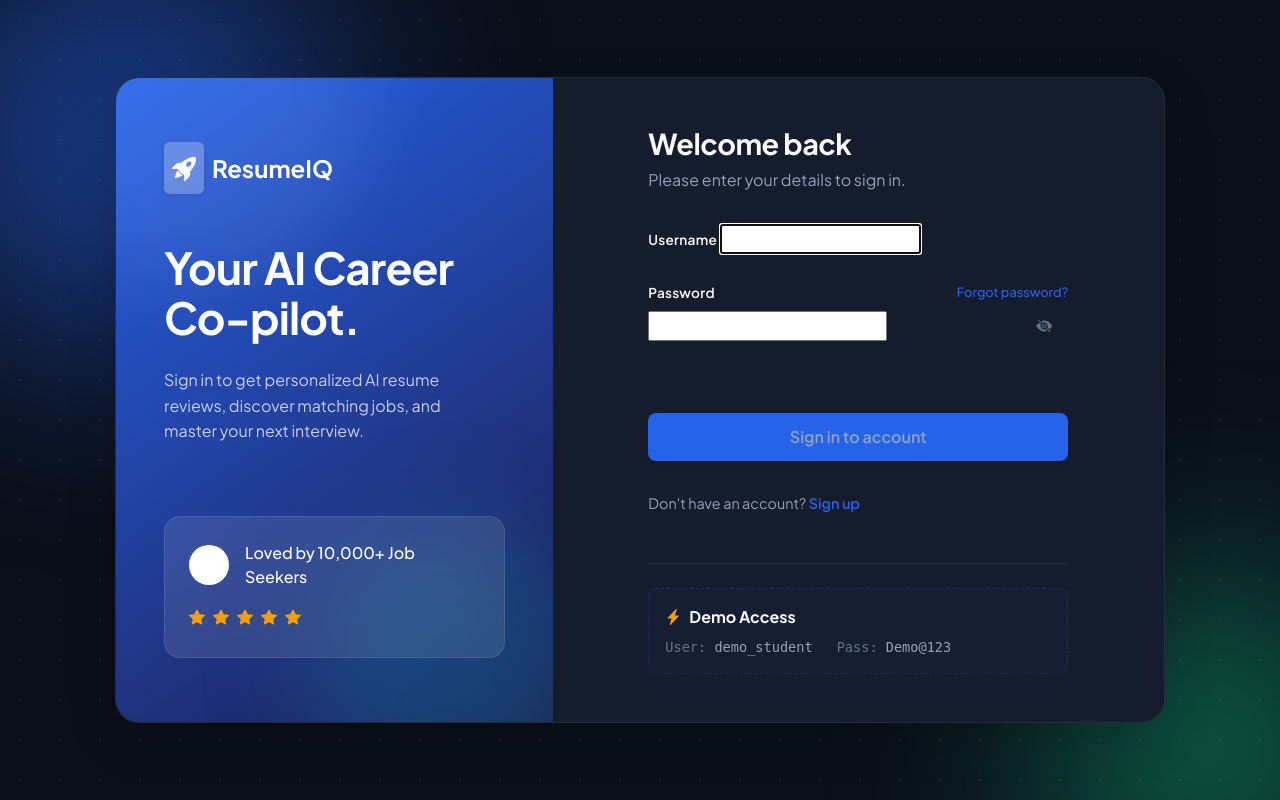
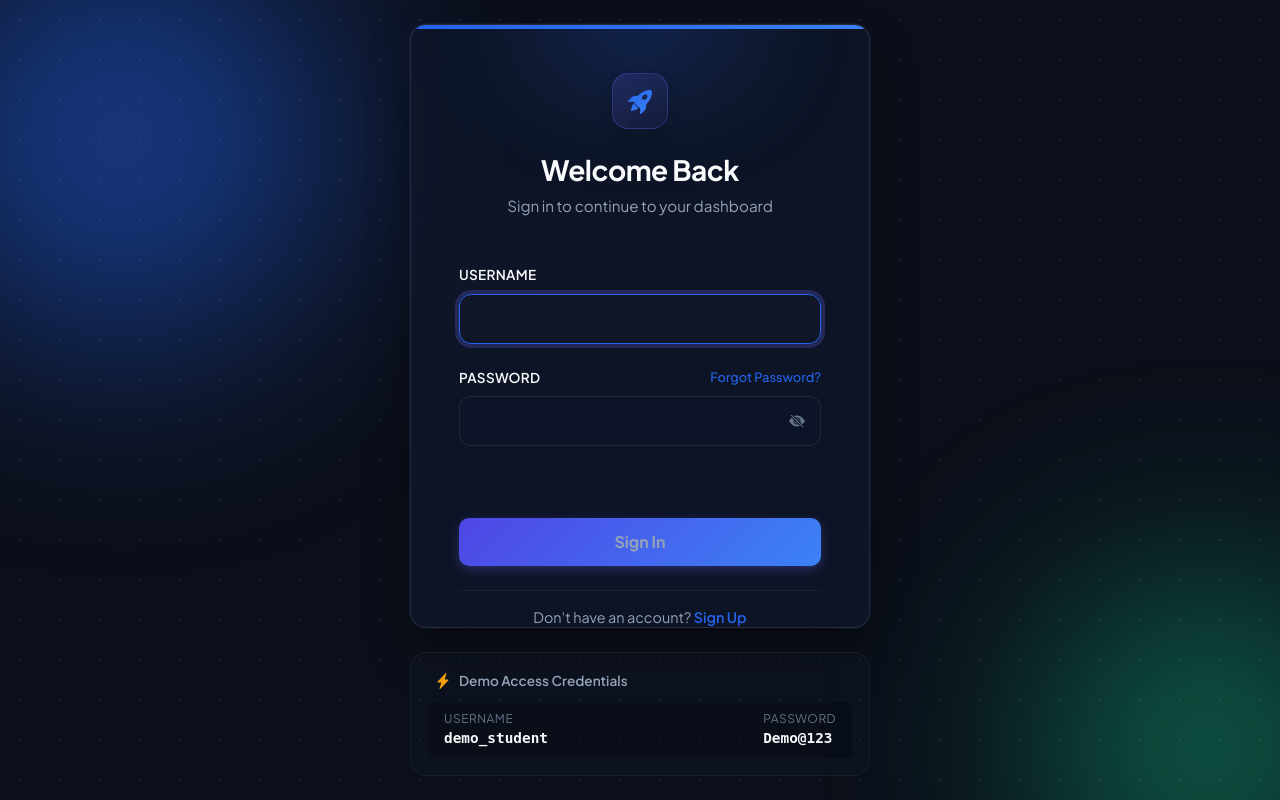
Before and after one commit to Kashyap-Chaudhari/ResumeIQ, a Django app: page /login/ in a window 1280 px wide. Run offline with Django 5.2, Linux system fonts and the light colour scheme.

Commit message:
Fix login layout and styling

```diff
--- a/templates/core/login.html
+++ b/templates/core/login.html
@@ -4,139 +4,104 @@
 {% block title %}Login - ResumeIQ{% endblock %}
 
 {% block auth_content %}
-<div class="container-fluid px-3 py-4 d-flex justify-content-center align-items-center" style="min-height: 100vh; position: relative; z-index: 2;">
-    <div class="row w-100 animate-fade-up shadow-lg" style="max-width: 1050px; border-radius: 24px; overflow: hidden; background: var(--bg-card); border: 1px solid var(--border-color);">
+<div class="auth-card animate-fade-up" style="max-width: 460px; padding: 48px; background: rgba(15, 23, 42, 0.75); border: 1px solid rgba(255, 255, 255, 0.1); box-shadow: 0 25px 50px -12px rgba(0, 0, 0, 0.5), 0 0 0 1px rgba(99, 102, 241, 0.1);">
 
-        <!-- Left Side: Brand & Feature Highlights -->
-        <div class="col-lg-5 d-none d-lg-flex flex-column justify-content-between p-5 position-relative" style="background: linear-gradient(145deg, var(--accent-indigo) 0%, #1e1b4b 100%);">
-            <!-- Decorative Elements -->
-            <div class="position-absolute" style="top: -150px; left: -100px; width: 350px; height: 350px; background: rgba(255,255,255,0.08); border-radius: 50%; filter: blur(40px);"></div>
-            <div class="position-absolute" style="bottom: -100px; right: -50px; width: 300px; height: 300px; background: rgba(6, 182, 212, 0.2); border-radius: 50%; filter: blur(50px);"></div>
+    <!-- Top decorative glow inside the card -->
+    <div style="position: absolute; top: -50px; left: 50%; transform: translateX(-50%); width: 200px; height: 100px; background: var(--accent-indigo); filter: blur(60px); opacity: 0.3; pointer-events: none;"></div>
 
-            <div class="position-relative z-1 mb-5 mt-3">
-                <div class="d-flex align-items-center gap-2 mb-5">
-                    <div class="bg-white bg-opacity-25 rounded p-2 d-flex align-items-center justify-content-center shadow-sm">
-                        <i class="bi bi-rocket-takeoff-fill text-white fs-4"></i>
+    <div class="text-center mb-5 position-relative z-1">
+        <div class="mx-auto mb-4 d-flex align-items-center justify-content-center" style="width: 56px; height: 56px; background: linear-gradient(135deg, rgba(99,102,241,0.2) 0%, rgba(99,102,241,0.05) 100%); border: 1px solid rgba(99,102,241,0.3); border-radius: 16px; box-shadow: 0 8px 16px rgba(0,0,0,0.1);">
+            <i class="bi bi-rocket-takeoff-fill" style="font-size: 24px; background: var(--gradient-brand); -webkit-background-clip: text; -webkit-text-fill-color: transparent;"></i>
         </div>
-                    <span class="fs-4 fw-bold text-white tracking-tight">ResumeIQ</span>
+        <h2 class="fw-bold mb-2" style="color: var(--text-primary); letter-spacing: -0.5px; font-size: 1.75rem;">Welcome Back</h2>
+        <p class="text-secondary mb-0" style="font-size: 0.95rem;">Sign in to continue to your dashboard</p>
     </div>
 
-                <h1 class="fw-bolder text-white mb-3" style="font-size: 2.75rem; line-height: 1.15; letter-spacing: -0.02em;">
-                    Your AI Career<br>Co-pilot.
-                </h1>
-                <p class="text-white text-opacity-75 fs-6 pe-4 mt-4" style="line-height: 1.6;">
-                    Sign in to get personalized AI resume reviews, discover matching jobs, and master your next interview.
-                </p>
-            </div>
-
-            <div class="position-relative z-1 bg-white bg-opacity-10 p-4 rounded-4 border border-white border-opacity-10 backdrop-blur-sm mb-3">
-                <div class="d-flex align-items-center gap-3 mb-3">
-                    <div class="bg-white bg-opacity-20 rounded-circle d-flex align-items-center justify-content-center" style="width: 40px; height: 40px;">
-                        <i class="bi bi-quote text-white fs-5"></i>
-                    </div>
-                    <div class="text-white fw-medium">Loved by 10,000+ Job Seekers</div>
-                </div>
-                <div class="d-flex gap-2 mb-1">
-                    <i class="bi bi-star-fill text-warning"></i>
-                    <i class="bi bi-star-fill text-warning"></i>
-                    <i class="bi bi-star-fill text-warning"></i>
-                    <i class="bi bi-star-fill text-warning"></i>
-                    <i class="bi bi-star-fill text-warning"></i>
-                </div>
-            </div>
-        </div>
-
-        <!-- Right Side: Login Form -->
-        <div class="col-12 col-lg-7 p-4 p-md-5 d-flex flex-column justify-content-center position-relative" style="background: var(--bg-card);">
-            <div class="w-100 mx-auto" style="max-width: 420px;">
-                <div class="text-center text-lg-start mb-4 pb-2">
-                    <h3 class="fw-bold mb-2" style="color: var(--text-primary); letter-spacing: -0.5px; font-size: 1.8rem;">Welcome back</h3>
-                    <p class="text-secondary mb-0">Please enter your details to sign in.</p>
-                </div>
-
-                <form method="POST" action="{% url 'login' %}" id="loginForm">
+    <form method="POST" action="{% url 'login' %}" id="loginForm" class="position-relative z-1">
         {% csrf_token %}
 
         {% if form.non_field_errors %}
-                    <div class="alert alert-danger p-3 mb-4 rounded-3 d-flex gap-2 align-items-start" style="font-size: 0.9rem; border: 1px solid rgba(244,63,94,0.2); background: rgba(244,63,94,0.05); color: var(--accent-rose);">
-                        <i class="bi bi-exclamation-triangle-fill mt-1"></i>
+        <div class="alert alert-danger p-3 mb-4 rounded-3 d-flex gap-3 align-items-center" style="font-size: 0.9rem; border: 1px solid rgba(244,63,94,0.3); background: rgba(244,63,94,0.1); color: #fda4af;">
+            <i class="bi bi-exclamation-triangle-fill fs-5"></i>
             <div>{{ form.non_field_errors|join:", " }}</div>
         </div>
         {% endif %}
 
         <div class="mb-4">
-                        <label for="{{ form.username.id_for_label }}" class="form-label fw-semibold mb-2" style="color: var(--text-primary); font-size: 0.85rem;">{{ form.username.label }}</label>
+            <label for="{{ form.username.id_for_label }}" class="form-label d-block fw-semibold mb-2" style="color: var(--text-primary); font-size: 0.85rem; letter-spacing: 0.3px;">USERNAME</label>
             {{ form.username }}
             {{ form.username.errors }}
         </div>
 
         <div class="mb-4">
             <div class="d-flex justify-content-between align-items-center mb-2">
-                            <label for="{{ form.password.id_for_label }}" class="form-label fw-semibold mb-0" style="color: var(--text-primary); font-size: 0.85rem;">{{ form.password.label }}</label>
-                            <a href="#" class="text-decoration-none transition-smooth" style="color: var(--accent-indigo); font-size: 0.8rem; font-weight: 500;">Forgot password?</a>
+                <label for="{{ form.password.id_for_label }}" class="form-label fw-semibold mb-0" style="color: var(--text-primary); font-size: 0.85rem; letter-spacing: 0.3px;">PASSWORD</label>
+                <a href="#" class="text-decoration-none transition-fast hover-glow" style="color: var(--accent-indigo); font-size: 0.8rem; font-weight: 500;">Forgot Password?</a>
             </div>
             <div class="password-wrapper position-relative">
                 {{ form.password }}
-                            <i class="bi bi-eye-slash-fill password-toggle position-absolute top-50 translate-middle-y end-0 pe-3 cursor-pointer text-muted" id="togglePassword" title="Show password" style="cursor: pointer;"></i>
+                <i class="bi bi-eye-slash-fill password-toggle position-absolute top-50 translate-middle-y end-0 pe-3" id="togglePassword" title="Show password" style="cursor: pointer; color: var(--text-muted); transition: color 0.2s;"></i>
             </div>
             {{ form.password.errors }}
         </div>
 
         <div class="mb-4 form-check d-flex align-items-center gap-2">
             {{ form.remember_me }}
-                        <label class="form-check-label text-secondary" for="{{ form.remember_me.id_for_label }}" style="font-size: 0.85rem; cursor: pointer;">
+            <label class="form-check-label text-secondary" for="{{ form.remember_me.id_for_label }}" style="font-size: 0.85rem; cursor: pointer; user-select: none;">
                 {{ form.remember_me.label }}
             </label>
         </div>
 
-                    <button type="submit" class="btn btn-primary w-100 text-center py-2 fw-semibold shadow-sm" id="loginBtn" style="font-size: 1rem; height: 48px; background: var(--accent-indigo); border: none; border-radius: 8px; transition: all 0.2s;">
-                        <span class="btn-text">Sign in to account</span>
+        <button type="submit" class="btn w-100 text-center py-2 fw-bold" id="loginBtn" style="font-size: 1rem; height: 48px; background: linear-gradient(135deg, #4F46E5 0%, #3B82F6 100%); color: white; border: none; border-radius: 10px; box-shadow: 0 4px 12px rgba(99, 102, 241, 0.3); transition: all 0.2s ease;">
+            <span class="btn-text">Sign In</span>
         </button>
     </form>
 
-                <div class="text-center text-lg-start mt-4 pt-2">
-                    <p class="text-secondary mb-0" style="font-size: 0.9rem;">Don't have an account? <a href="{% url 'register' %}" class="transition-smooth" style="color: var(--accent-indigo); text-decoration: none; font-weight: 600;">Sign up</a></p>
-                </div>
-
-                <!-- Demo Account Accordion / Subtle Card -->
-                <div class="mt-5 pt-4 border-top" style="border-color: var(--border-color) !important;">
-                    <div class="p-3 rounded-3" style="background: rgba(37, 99, 235, 0.03); border: 1px dashed rgba(99, 102, 241, 0.2);">
-                        <div class="d-flex align-items-center gap-2 mb-2">
-                            <i class="bi bi-lightning-charge-fill text-warning"></i>
-                            <span class="fw-bold fs-6" style="color: var(--text-primary);">Demo Access</span>
-                        </div>
-                        <div class="d-flex flex-wrap gap-4 text-secondary mt-1" style="font-size: 0.85rem; font-family: monospace;">
-                            <div><span class="text-muted">User:</span> demo_student</div>
-                            <div><span class="text-muted">Pass:</span> Demo@123</div>
-                        </div>
+    <div class="text-center mt-4 pt-3 border-top position-relative z-1" style="border-color: rgba(255,255,255,0.05) !important;">
+        <p class="text-secondary mb-0" style="font-size: 0.9rem;">Don't have an account? <a href="{% url 'register' %}" class="hover-glow" style="color: var(--accent-indigo); text-decoration: none; font-weight: 600; transition: color 0.2s;">Sign Up</a></p>
     </div>
 </div>
 
+<!-- Demo Account Card (Sleek & Subtle) -->
+<div class="mt-4 p-3 rounded-4 animate-fade-up delay-200" style="background: rgba(15, 23, 42, 0.4); border: 1px solid rgba(255, 255, 255, 0.05); max-width: 460px; width: 100%;">
+    <div class="d-flex align-items-center justify-content-between mb-2 px-2">
+        <div class="d-flex align-items-center gap-2">
+            <i class="bi bi-lightning-charge-fill" style="color: var(--accent-amber);"></i>
+            <span class="fw-semibold" style="color: var(--text-secondary); font-size: 0.85rem;">Demo Access Credentials</span>
         </div>
+    </div>
+    <div class="d-flex justify-content-between px-3 py-2 rounded-3" style="background: rgba(0,0,0,0.2); border: 1px solid rgba(255,255,255,0.02);">
+        <div class="text-start">
+            <div style="font-size: 0.75rem; color: var(--text-muted); text-transform: uppercase; letter-spacing: 0.5px;">Username</div>
+            <div style="font-size: 0.9rem; color: var(--text-primary); font-family: monospace;" class="fw-bold">demo_student</div>
+        </div>
+        <div class="text-start">
+            <div style="font-size: 0.75rem; color: var(--text-muted); text-transform: uppercase; letter-spacing: 0.5px;">Password</div>
+            <div style="font-size: 0.9rem; color: var(--text-primary); font-family: monospace;" class="fw-bold">Demo@123</div>
         </div>
     </div>
 </div>
 
 <style>
-    .errorlist { color: var(--accent-rose, #ef4444); list-style: none; padding-left: 0; font-size: 0.8rem; margin-top: 5px; margin-bottom: 0; }
-    .backdrop-blur-sm { backdrop-filter: blur(8px); -webkit-backdrop-filter: blur(8px); }
-    .transition-smooth { transition: all 0.2s ease-in-out; }
-    a.transition-smooth:hover { filter: brightness(1.2); }
+    /* Clean up input padding for the eye icon */
+    .password-wrapper input { padding-right: 2.5rem !important; }
 
-    /* Ensure inputs have right padding for the eye icon */
-    .password-wrapper input { padding-right: 2.5rem; }
+    /* Error styling */
+    .errorlist { color: #fda4af; list-style: none; padding-left: 0; font-size: 0.8rem; margin-top: 5px; margin-bottom: 0; }
 
-    /* Input hover/focus states to match modern style if not already covered */
-    .auth-split-container input:not([type="checkbox"]):focus {
-        border-color: var(--accent-indigo);
-        box-shadow: 0 0 0 3px rgba(99, 102, 241, 0.15);
-    }
+    /* Hover animations */
+    .hover-glow:hover { text-shadow: 0 0 8px rgba(99, 102, 241, 0.4); color: #818cf8 !important; }
+    #loginBtn:hover { transform: translateY(-2px); box-shadow: 0 8px 16px rgba(99, 102, 241, 0.4); filter: brightness(1.1); }
+    #loginBtn:active { transform: translateY(0); box-shadow: 0 4px 8px rgba(99, 102, 241, 0.3); }
+
+    #togglePassword:hover { color: var(--text-primary) !important; }
 </style>
 
 <script>
 document.addEventListener('DOMContentLoaded', function() {
-    // Password Toggle
+    // Password Toggle Logic
     const togglePassword = document.querySelector('#togglePassword');
+    // Django typically renders the password field with id 'id_password'
     const passwordInput = document.querySelector('input[name="password"]');
 
     if (togglePassword && passwordInput) {
@@ -148,14 +113,15 @@ document.addEventListener('DOMContentLoaded', function() {
         });
     }
 
-    // Loading State
+    // Loading State Logic
     const form = document.getElementById('loginForm');
     const btn = document.getElementById('loginBtn');
 
     if (form && btn) {
         form.addEventListener('submit', function() {
-            btn.innerHTML = '<span class="spinner-border spinner-border-sm me-2" role="status" aria-hidden="true"></span>Signing in...';
-            btn.style.opacity = '0.8';
+            btn.innerHTML = '<span class="spinner-border spinner-border-sm me-2" role="status" aria-hidden="true"></span><span class="btn-text">Signing in...</span>';
+            btn.style.opacity = '0.9';
+            btn.style.pointerEvents = 'none';
         });
     }
 });
```
Lines whose indentation alone changed are shown as unchanged.
